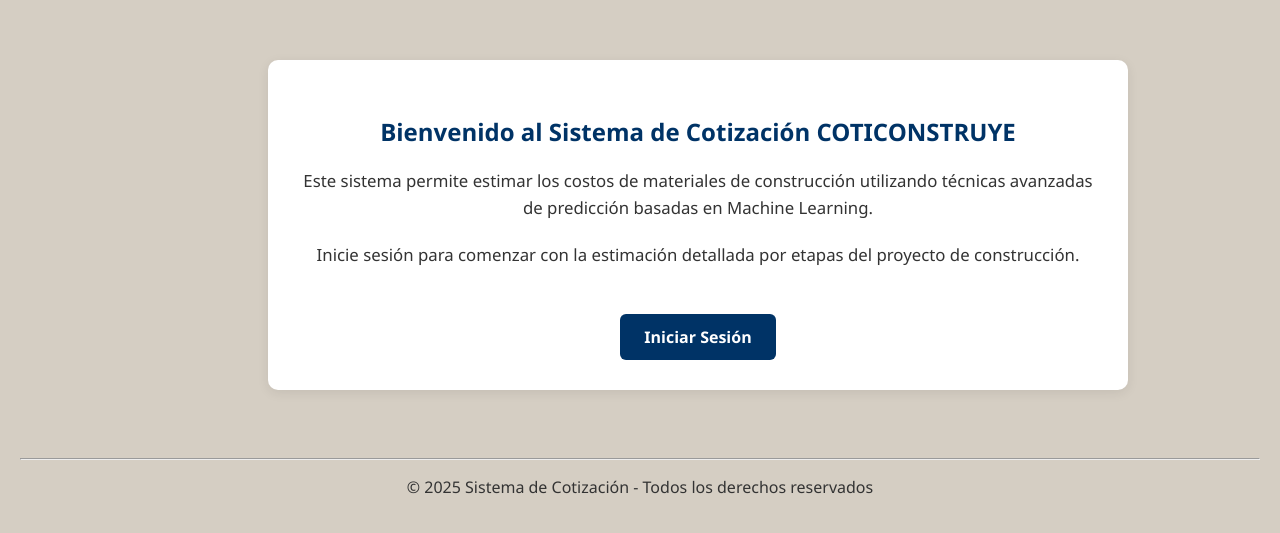
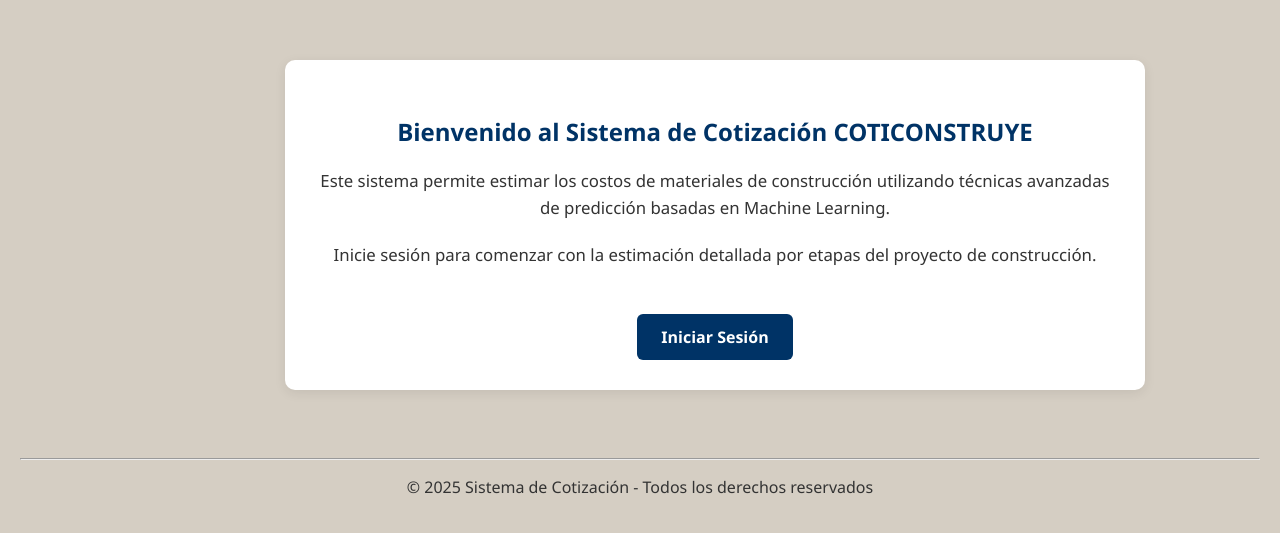
Before and after one commit to RemikoAG/proyectos, a Flask app: page / in a window 1280 px wide. Shown: the top 533 px of the page. Run offline with Flask 3, Linux system fonts and the light colour scheme; parts of the project's set-up code (start-up, migrations or seed data) failed here and were passed over.

Commit message:
centrarPagina11

```diff
--- a/static/style.css
+++ b/static/style.css
@@ -301,7 +301,7 @@ input:checked + .slider:before {
 /* === HOME === */
 .home-container {
   max-width: 800px;
-  margin: 40px 20px 40px 8px;
+  margin: 40px 10px 40px 25px;
   padding: 30px;
   background-color: #ffffff;
   border-radius: 10px;
@@ -377,7 +377,7 @@ input:checked + .slider:before {
 .login-box {
   background-color: #c9c5c4;
   max-width: 400px;
-  margin: 30px 20px 30px 20px;
+  margin: 30px 10px 30px 25px;
   padding: 30px;
   border-radius: 15px;
   box-shadow: 0 2px 6px rgba(0,0,0,0.1);
```
